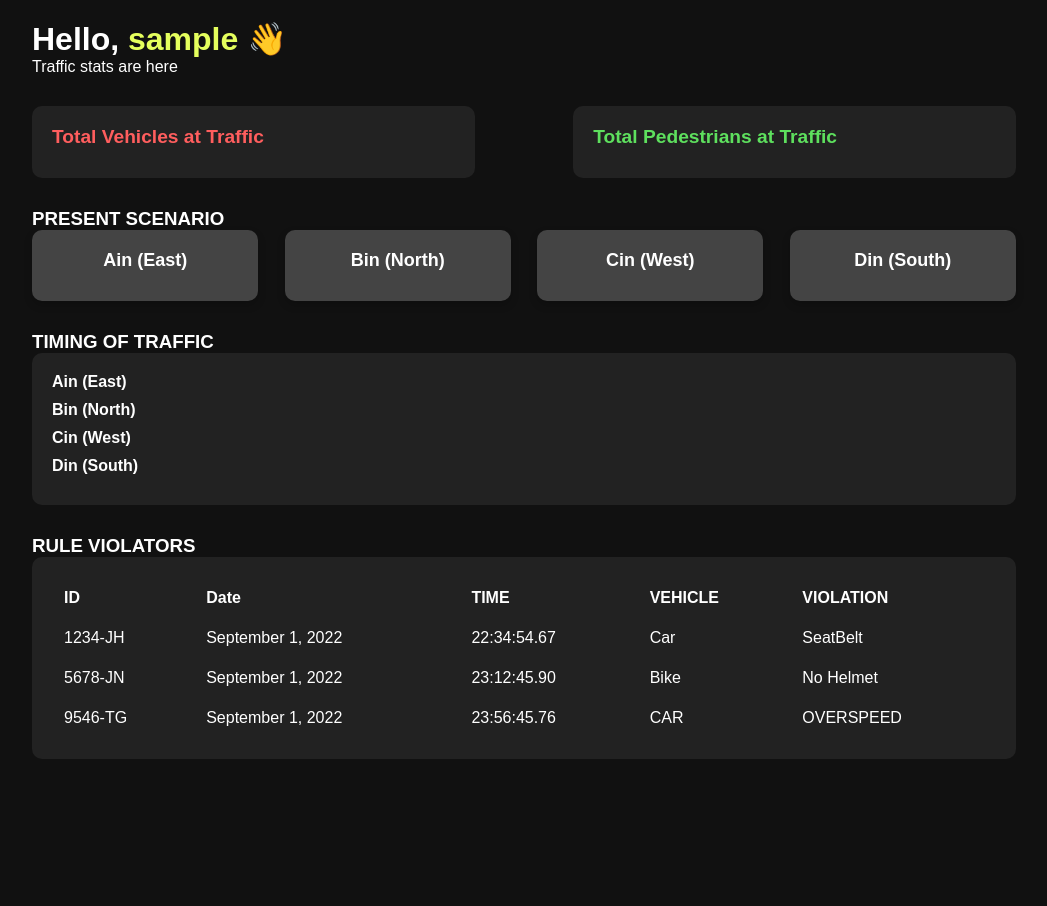
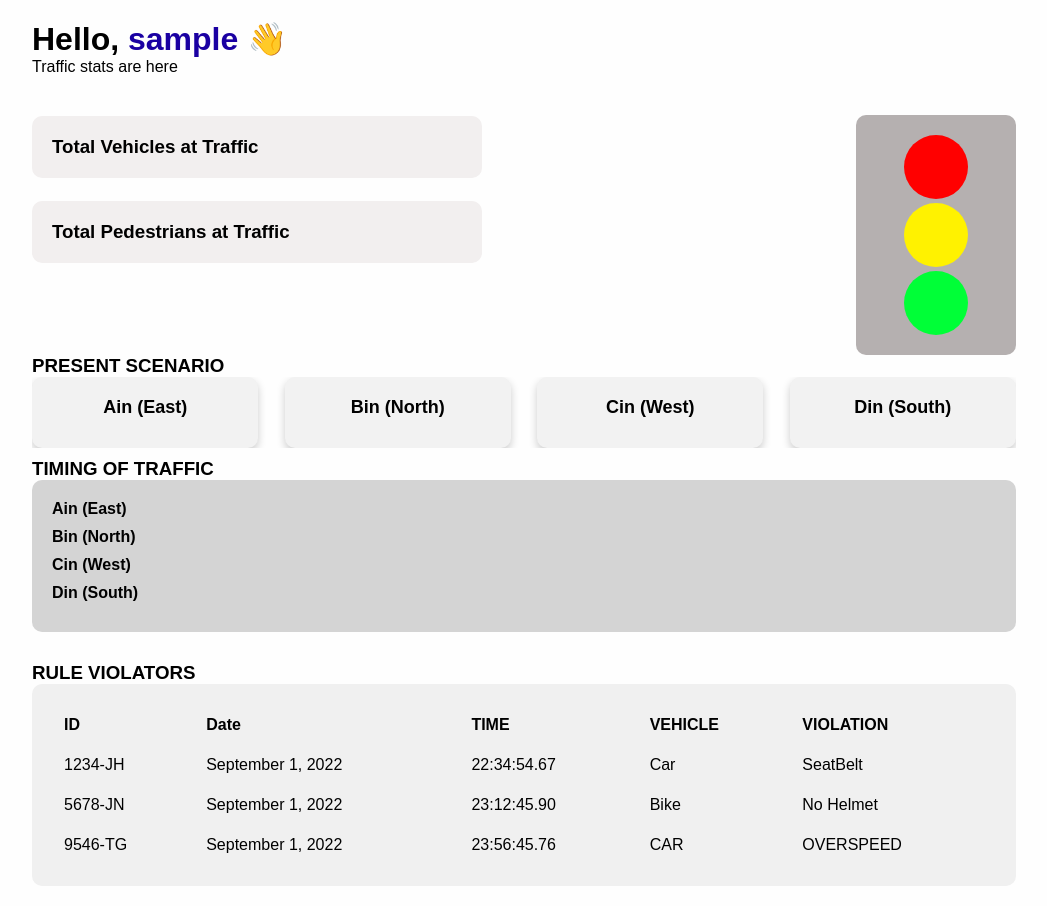
Before and after one commit to Adil-Aquil-Ahmad/SwiftRoute, a Flask app: page /dashboard in a window 1280 px wide. Shown: the whole page, without its empty margins (116-1163 px from the left). Before the commit the page ends 759 px from the top, so only its background shows below. Run offline with Flask 3, Linux system fonts and the light colour scheme; the visitor is signed in with stand-in values (Sample User, id 1).

Commit message:
dashboard updates

```diff
--- a/static/CSS/dashboard1.css
+++ b/static/CSS/dashboard1.css
@@ -2,32 +2,93 @@
     margin: 0;
     padding: 0;
     box-sizing: border-box;
+    overflow-x: hidden;
 }
 
 body {
     font-family: 'Arial', sans-serif;
-    background-color: #111;
-    color: #fff;
+    background-color: #fefefe;
+    color: #000;
 }
 
 .container {
+    position:relative;
     width: 80%;
     margin: auto;
     padding: 20px;
+
+
 }
-/* #lg{
-    position: absolute;
-    right: 20vh;
-    top
-} */
+.upperbox{
+    display:flex;
 
+
+}
+.lightbox {
+
+    align-items: center;
+    margin-top: 9px;
+    margin-left: auto;
+    background-color: #b5b0b0;
+    padding: 20px;
+    border-radius: 10px;
+    width: 20vh;
+    height: 30vh;
+    display: flex;;
+    flex-direction:column;
+    justify-content: center;
+
+
+
+}
+
+.ist{
+    width:8vh;
+    border-radius:50%;
+    background: red;
+    height :8vh;
+    margin-bottom: 4px;
+}
+.iind{
+    width:8vh;
+    border-radius:50%;
+    background: rgb(255, 242, 0);
+    height :8vh;
+    margin-bottom: 4px;
+}
+.iiird{
+    width:8vh;
+    border-radius:50%;
+    background: rgb(0, 255, 55);
+    height :8vh;
+}
+.scenario{
+    overflow-y: hidden;
+}
+.stat-card1 {
+    background-color: rgb(242, 239, 239);
+    margin-top: 10px;
+    padding: 20px;
+    border-radius: 10px;
+    width:  auto;
+}
+.stat-card2 {
+    position:relative;
+
+    margin-top:  5%;
+    background-color: rgb(242, 239, 239);
+    padding: 20px;
+    border-radius: 10px;
+    width: 450px;
+
+}
 header {
     text-align: left;
     margin-bottom: 30px;
 }
 header {
 
-    justify-content:s;
+
     margin-bottom: 30px;
 }
 
@@ -37,30 +98,29 @@
 }
 
 .highlight {
-    color: #E5FF5D;
+    color: #1a00a2;
 }
 
 .statistics {
+
+    justify-content: space-between;
+    margin-bottom: 4%;
+}
+
+.SCENE{
+    height: auto;
+    margin-bottom: 10px;
+}
+.scenario {
+
     display: flex;
     justify-content: space-between;
-    margin-bottom: 30px;
-}
 
-.stat-card {
-    background-color: #222;
-    padding: 20px;
-    border-radius: 10px;
-    width: 45%;
-}
-.scenario {
-    display: flex;
-    justify-content: space-between;
-    margin-bottom: 30px;
 }
 
 .block {
-    background-color: #444;
-    color: white;
+    background-color: #f2f2f2;
+    color: rgb(0, 0, 0);
     padding: 20px;
     border-radius: 10px;
     width: 23%;
@@ -113,10 +173,11 @@
 
 .shipping-details {
     margin-bottom: 30px;
+
 }
 
 .shipping-details .status {
-    background-color: #222;
+    background-color: #d4d4d4;
     padding: 20px;
     border-radius: 10px;
 }
@@ -133,13 +194,13 @@
     width: 20px;
     height: 20px;
     text-align: center;
-    color: #000;
+    color: #ebebeb;
     margin-right: 10px;
 }
 
 .shipping-history table {
     width: 100%;
-    background-color: #222;
+    background-color: #f0f0f0;
     padding: 20px;
     border-radius: 10px;
 }
@@ -148,11 +209,3 @@
     padding: 10px;
     text-align: left;
 }
-
-.ongoing {
-    color: #ff5e5e;
-}
-
-.shipped {
-    color: #5ee05e;
-}
--- a/templates/dashboard1.html
+++ b/templates/dashboard1.html
@@ -14,16 +14,23 @@
             <h1>Hello, <span class="highlight">{{ username }}</span> 👋</h1>
             <p>Traffic stats are here</p>
         </header>
+        <DIV class="upperbox">
         <section class="statistics">
-            <div class="stat-card ongoing">
+            <div class="stat-card1">
                 <h3>Total Vehicles at Traffic</h3>
                 <p class="number" id="car_total">Loading...</p>
             </div>
-            <div class="stat-card shipped">
+            <div class="stat-card2">
                 <h3>Total Pedestrians at Traffic</h3>
                 <p class="number" id="pedestrian_total">Loading...</p>
             </div>
         </section>
+        <SCETION class="lightbox">
+                <div class="ist"></div>
+                <div class="iind"></div>
+                <div class="iiird"></div>
+        </SCETION>
+    </DIV>
 
         <section class="SCENE">
             <h3>PRESENT SCENARIO</h3>
```
